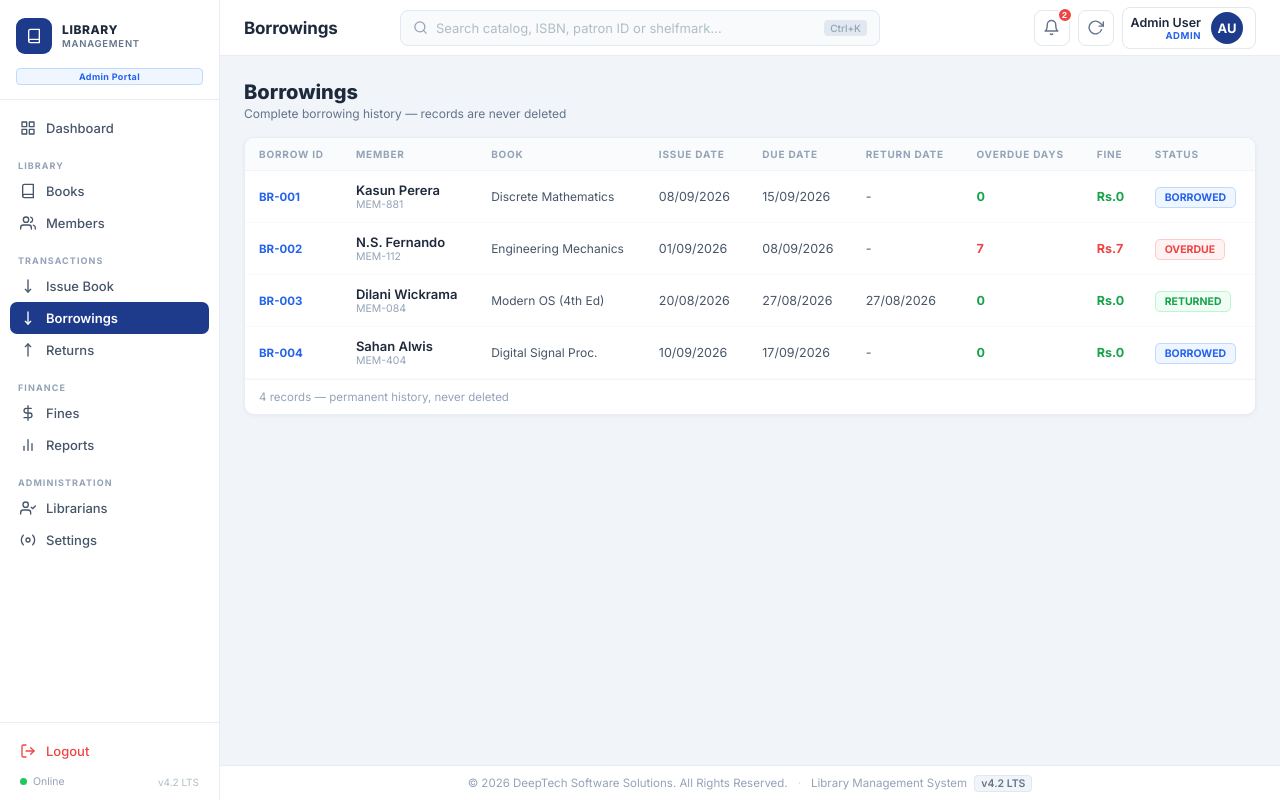
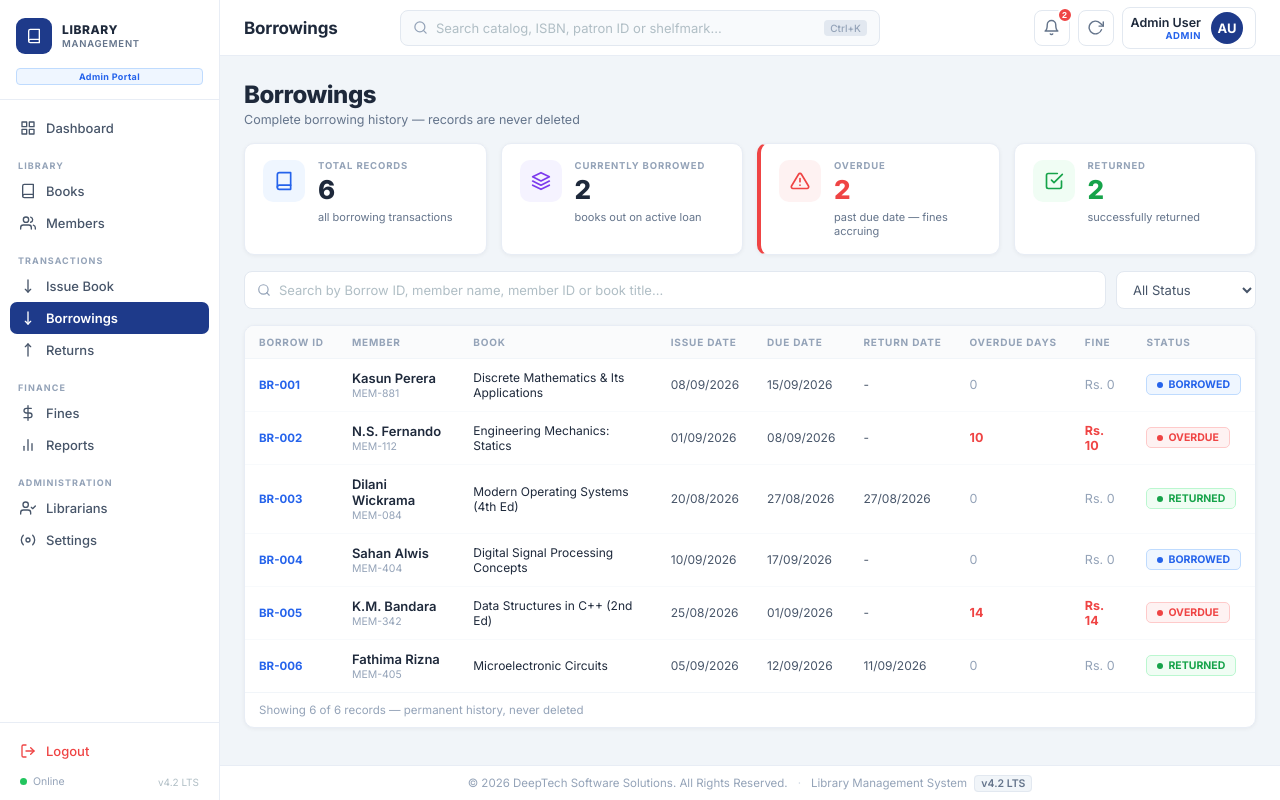
Before and after one commit to madushan24/Library-management-System, a React (Vite) app in the folder frontend/: page /borrowings in a window 1280 px wide. Built offline with nearby package versions, Linux system fonts and the light colour scheme; the HTML template or start-up script is replaced by a standard one.

Commit message:
borrowing books page

```diff
--- a/frontend/src/components/books/AddBookModal.css
+++ b/frontend/src/components/books/AddBookModal.css
@@ -64,7 +64,8 @@
 .abm-step-label { font-size: 12px; font-weight: 600; color: #94a3b8; white-space: nowrap; }
 .abm-step--active .abm-step-label { color: #1e293b; }
 .abm-step--done   .abm-step-label { color: #16a34a; }
-.abm-step-line { flex: 1; height: 1px; background: #e2e8f0; margin: 0 8px; }
+.abm-step-line { flex: 1; height: 2px; background: #e2e8f0; margin: 0 8px; border-radius: 1px; transition: background 0.2s; }
+.abm-step-line--done { background: #16a34a; }
 
 /* Body — scrollable */
 .abm-body {
--- a/frontend/src/pages/borrowings/BorrowingsPage.css
+++ b/frontend/src/pages/borrowings/BorrowingsPage.css
@@ -1,15 +1,98 @@
-.brw { display: flex; flex-direction: column; gap: 16px; }
+.brw { display: flex; flex-direction: column; gap: 16px; font-family: "Inter", -apple-system, BlinkMacSystemFont, "Segoe UI", sans-serif; }
+
+/* Header */
 .brw-header { display: flex; justify-content: space-between; align-items: flex-start; }
-.brw-title { font-size: 20px; font-weight: 800; color: #1e293b; }
-.brw-sub { font-size: 12px; color: #64748b; margin-top: 2px; }
+.brw-title { font-size: 24px; font-weight: 800; color: #1e293b; letter-spacing: -0.02em; }
+.brw-sub   { font-size: 12.5px; color: #64748b; margin-top: 3px; }
+
+/* Stat Cards */
+.brw-stats { display: grid; grid-template-columns: repeat(4, 1fr); gap: 14px; }
+
+.brw-stat {
+  background: #fff; border-radius: 10px; padding: 16px 18px;
+  border: 1px solid #e8edf5; box-shadow: 0 1px 4px rgba(0,0,0,0.05);
+  display: flex; align-items: flex-start; gap: 13px;
+}
+.brw-stat--warn { border-left: 4px solid #ef4444; }
+
+.brw-stat-icon {
+  width: 42px; height: 42px; border-radius: 10px;
+  display: flex; align-items: center; justify-content: center; flex-shrink: 0;
+}
+.brw-stat-icon--blue   { background: #eff6ff; color: #2563eb; }
+.brw-stat-icon--indigo { background: #f5f3ff; color: #7c3aed; }
+.brw-stat-icon--red    { background: #fef2f2; color: #ef4444; }
+.brw-stat-icon--green  { background: #f0fdf4; color: #16a34a; }
+
+.brw-stat-body { flex: 1; }
+.brw-stat-label { font-size: 9.5px; font-weight: 700; letter-spacing: 0.09em; color: #94a3b8; text-transform: uppercase; margin-bottom: 5px; }
+.brw-stat-val   { font-size: 26px; font-weight: 800; color: #1e293b; line-height: 1.1; margin-bottom: 5px; }
+.brw-stat-val--red   { color: #ef4444; }
+.brw-stat-val--green { color: #16a34a; }
+.brw-stat-sub   { font-size: 11px; color: #64748b; }
+
+/* Toolbar */
+.brw-toolbar {
+  display: flex; align-items: center; gap: 10px;
+}
+.brw-search {
+  display: flex; align-items: center; gap: 8px;
+  background: #fff; border: 1.5px solid #e2e8f0;
+  border-radius: 8px; padding: 0 12px; height: 38px;
+  flex: 1; color: #94a3b8; transition: border-color 0.15s;
+}
+.brw-search:focus-within { border-color: #2563eb; }
+.brw-search input {
+  flex: 1; border: none; outline: none;
+  font-size: 13px; color: #475569; font-family: inherit; background: none;
+}
+.brw-search input::placeholder { color: #b0bec5; }
+.brw-clear-btn {
+  background: none; border: none; cursor: pointer;
+  color: #94a3b8; font-size: 14px; line-height: 1;
+  padding: 2px 4px; border-radius: 4px; transition: color 0.12s;
+}
+.brw-clear-btn:hover { color: #ef4444; }
+.brw-select {
+  height: 38px; border: 1.5px solid #e2e8f0;
+  border-radius: 8px; padding: 0 12px;
+  font-size: 13px; color: #475569;
+  background: #fff; font-family: inherit;
+  cursor: pointer; outline: none; min-width: 140px;
+  transition: border-color 0.15s;
+}
+.brw-select:focus { border-color: #2563eb; }
+
+/* Table Card */
 .brw-card { background: #fff; border-radius: 10px; border: 1px solid #e8edf5; overflow: hidden; box-shadow: 0 1px 4px rgba(0,0,0,0.05); }
 .brw-table { width: 100%; border-collapse: collapse; font-size: 12.5px; }
-.brw-table th { font-size: 10px; font-weight: 700; letter-spacing: 0.08em; color: #94a3b8; text-transform: uppercase; padding: 10px 14px; text-align: left; background: #fafbfc; border-bottom: 1px solid #f1f5f9; white-space: nowrap; }
-.brw-table td { padding: 11px 14px; border-bottom: 1px solid #f8fafc; color: #475569; vertical-align: middle; }
+.brw-table th {
+  font-size: 10px; font-weight: 700; letter-spacing: 0.08em; color: #94a3b8;
+  text-transform: uppercase; padding: 10px 14px; text-align: left;
+  background: #fafbfc; border-bottom: 1px solid #f1f5f9; white-space: nowrap;
+}
+.brw-table td { padding: 11px 14px; border-bottom: 1px solid #f8fafc; vertical-align: middle; }
+.brw-table tr:last-child td { border-bottom: none; }
 .brw-table tr:hover td { background: #fafbff; }
-.brw-id { font-size: 11.5px; font-weight: 700; color: #2563eb; }
-.brw-name { font-weight: 600; color: #1e293b; font-size: 13px; }
-.brw-sub2 { font-size: 10.5px; color: #94a3b8; }
-.brw-book { font-size: 12px; color: #1e293b; max-width: 200px; }
-.brw-status { font-size: 10.5px; font-weight: 700; border-radius: 5px; padding: 3px 9px; white-space: nowrap; }
+
+.brw-id   { font-size: 11.5px; font-weight: 700; color: #2563eb; }
+.brw-name { font-size: 13px; font-weight: 600; color: #1e293b; }
+.brw-sub2 { font-size: 10.5px; color: #94a3b8; margin-top: 1px; }
+.brw-book { font-size: 12px; color: #1e293b; max-width: 220px; }
+.brw-date { font-size: 12px; color: #475569; white-space: nowrap; }
+
+.brw-days-red { font-size: 12.5px; font-weight: 700; color: #ef4444; }
+.brw-days-ok  { font-size: 12.5px; color: #94a3b8; }
+.brw-fine-red { font-size: 12.5px; font-weight: 700; color: #ef4444; }
+.brw-fine-ok  { font-size: 12.5px; color: #94a3b8; }
+
+.brw-status {
+  display: inline-flex; align-items: center; gap: 5px;
+  font-size: 10.5px; font-weight: 700;
+  border-radius: 5px; padding: 3px 10px; white-space: nowrap;
+}
+.brw-sdot { width: 6px; height: 6px; border-radius: 50%; flex-shrink: 0; }
+
+.brw-empty { text-align: center; padding: 32px; font-size: 13px; color: #94a3b8; }
+
 .brw-footer { padding: 10px 14px; font-size: 11.5px; color: #94a3b8; border-top: 1px solid #f1f5f9; }
--- a/frontend/src/pages/borrowings/BorrowingsPage.jsx
+++ b/frontend/src/pages/borrowings/BorrowingsPage.jsx
@@ -1,10 +1,13 @@
+import { useState } from 'react'
 import './BorrowingsPage.css'
 
 const records = [
-  { id: 'BR-001', member: 'Kasun Perera',    memberId: 'MEM-881', book: 'Discrete Mathematics', issued: '08/09/2026', due: '15/09/2026', returned: '-',         days: 0, fine: 0, status: 'BORROWED' },
-  { id: 'BR-002', member: 'N.S. Fernando',   memberId: 'MEM-112', book: 'Engineering Mechanics', issued: '01/09/2026', due: '08/09/2026', returned: '-',         days: 7, fine: 7, status: 'OVERDUE'  },
-  { id: 'BR-003', member: 'Dilani Wickrama', memberId: 'MEM-084', book: 'Modern OS (4th Ed)',    issued: '20/08/2026', due: '27/08/2026', returned: '27/08/2026', days: 0, fine: 0, status: 'RETURNED' },
-  { id: 'BR-004', member: 'Sahan Alwis',     memberId: 'MEM-404', book: 'Digital Signal Proc.', issued: '10/09/2026', due: '17/09/2026', returned: '-',         days: 0, fine: 0, status: 'BORROWED' },
+  { id: 'BR-001', member: 'Kasun Perera',    memberId: 'MEM-881', book: 'Discrete Mathematics & Its Applications', issued: '08/09/2026', due: '15/09/2026', returned: '-',         days: 0,  fine: 0,  status: 'BORROWED' },
+  { id: 'BR-002', member: 'N.S. Fernando',   memberId: 'MEM-112', book: 'Engineering Mechanics: Statics',           issued: '01/09/2026', due: '08/09/2026', returned: '-',         days: 10, fine: 10, status: 'OVERDUE'  },
+  { id: 'BR-003', member: 'Dilani Wickrama', memberId: 'MEM-084', book: 'Modern Operating Systems (4th Ed)',        issued: '20/08/2026', due: '27/08/2026', returned: '27/08/2026', days: 0,  fine: 0,  status: 'RETURNED' },
+  { id: 'BR-004', member: 'Sahan Alwis',     memberId: 'MEM-404', book: 'Digital Signal Processing Concepts',      issued: '10/09/2026', due: '17/09/2026', returned: '-',         days: 0,  fine: 0,  status: 'BORROWED' },
+  { id: 'BR-005', member: 'K.M. Bandara',    memberId: 'MEM-342', book: 'Data Structures in C++ (2nd Ed)',         issued: '25/08/2026', due: '01/09/2026', returned: '-',         days: 14, fine: 14, status: 'OVERDUE'  },
+  { id: 'BR-006', member: 'Fathima Rizna',   memberId: 'MEM-405', book: 'Microelectronic Circuits',                issued: '05/09/2026', due: '12/09/2026', returned: '11/09/2026', days: 0,  fine: 0,  status: 'RETURNED' },
 ]
 
 const S = {
@@ -13,25 +16,146 @@ const S = {
   OVERDUE:  { color: '#ef4444', bg: '#fef2f2', border: '#fecaca' },
 }
 
+const SearchIcon = () => (
+  <svg width="14" height="14" viewBox="0 0 24 24" fill="none" stroke="currentColor" strokeWidth="2" strokeLinecap="round" strokeLinejoin="round">
+    <circle cx="11" cy="11" r="8"/><line x1="21" y1="21" x2="16.65" y2="16.65"/>
+  </svg>
+)
+
+const BookIcon  = () => (
+  <svg width="20" height="20" viewBox="0 0 24 24" fill="none" stroke="currentColor" strokeWidth="2" strokeLinecap="round" strokeLinejoin="round">
+    <path d="M4 19.5A2.5 2.5 0 0 1 6.5 17H20"/><path d="M6.5 2H20v20H6.5A2.5 2.5 0 0 1 4 19.5v-15A2.5 2.5 0 0 1 6.5 2z"/>
+  </svg>
+)
+
+const LayersIcon = () => (
+  <svg width="20" height="20" viewBox="0 0 24 24" fill="none" stroke="currentColor" strokeWidth="2" strokeLinecap="round" strokeLinejoin="round">
+    <polygon points="12 2 2 7 12 12 22 7 12 2"/>
+    <polyline points="2 17 12 22 22 17"/>
+    <polyline points="2 12 12 17 22 12"/>
+  </svg>
+)
+
+const AlertIcon = () => (
+  <svg width="20" height="20" viewBox="0 0 24 24" fill="none" stroke="currentColor" strokeWidth="2" strokeLinecap="round" strokeLinejoin="round">
+    <path d="M10.29 3.86L1.82 18a2 2 0 0 0 1.71 3h16.94a2 2 0 0 0 1.71-3L13.71 3.86a2 2 0 0 0-3.42 0z"/>
+    <line x1="12" y1="9" x2="12" y2="13"/><line x1="12" y1="17" x2="12.01" y2="17"/>
+  </svg>
+)
+
+const CheckIcon = () => (
+  <svg width="20" height="20" viewBox="0 0 24 24" fill="none" stroke="currentColor" strokeWidth="2" strokeLinecap="round" strokeLinejoin="round">
+    <polyline points="9 11 12 14 22 4"/>
+    <path d="M21 12v7a2 2 0 0 1-2 2H5a2 2 0 0 1-2-2V5a2 2 0 0 1 2-2h11"/>
+  </svg>
+)
+
 export default function BorrowingsPage() {
+  const [search, setSearch]         = useState('')
+  const [statusFilter, setStatus]   = useState('All Status')
+
+  const totalBorrowings = records.length
+  const totalBorrowed   = records.filter(r => r.status === 'BORROWED').length
+  const totalReturned   = records.filter(r => r.status === 'RETURNED').length
+  const totalOverdue    = records.filter(r => r.status === 'OVERDUE').length
+
+  const filtered = records.filter(r => {
+    const q = search.toLowerCase()
+    const matchSearch = r.id.toLowerCase().includes(q) ||
+      r.member.toLowerCase().includes(q) ||
+      r.memberId.toLowerCase().includes(q) ||
+      r.book.toLowerCase().includes(q)
+    const matchStatus = statusFilter === 'All Status' || r.status === statusFilter
+    return matchSearch && matchStatus
+  })
+
   return (
     <div className="brw">
+
       <div className="brw-header">
         <div>
           <h2 className="brw-title">Borrowings</h2>
           <p className="brw-sub">Complete borrowing history &mdash; records are never deleted</p>
         </div>
       </div>
+
+      <div className="brw-stats">
+        <div className="brw-stat">
+          <div className="brw-stat-icon brw-stat-icon--blue"><BookIcon /></div>
+          <div className="brw-stat-body">
+            <div className="brw-stat-label">TOTAL RECORDS</div>
+            <div className="brw-stat-val">{totalBorrowings}</div>
+            <div className="brw-stat-sub">all borrowing transactions</div>
+          </div>
+        </div>
+        <div className="brw-stat">
+          <div className="brw-stat-icon brw-stat-icon--indigo"><LayersIcon /></div>
+          <div className="brw-stat-body">
+            <div className="brw-stat-label">CURRENTLY BORROWED</div>
+            <div className="brw-stat-val">{totalBorrowed}</div>
+            <div className="brw-stat-sub">books out on active loan</div>
+          </div>
+        </div>
+        <div className="brw-stat brw-stat--warn">
+          <div className="brw-stat-icon brw-stat-icon--red"><AlertIcon /></div>
+          <div className="brw-stat-body">
+            <div className="brw-stat-label">OVERDUE</div>
+            <div className="brw-stat-val brw-stat-val--red">{totalOverdue}</div>
+            <div className="brw-stat-sub">past due date &mdash; fines accruing</div>
+          </div>
+        </div>
+        <div className="brw-stat">
+          <div className="brw-stat-icon brw-stat-icon--green"><CheckIcon /></div>
+          <div className="brw-stat-body">
+            <div className="brw-stat-label">RETURNED</div>
+            <div className="brw-stat-val brw-stat-val--green">{totalReturned}</div>
+            <div className="brw-stat-sub">successfully returned</div>
+          </div>
+        </div>
+      </div>
+
+      <div className="brw-toolbar">
+        <div className="brw-search">
+          <SearchIcon />
+          <input
+            placeholder="Search by Borrow ID, member name, member ID or book title..."
+            value={search}
+            onChange={e => setSearch(e.target.value)}
+          />
+          {search && (
+            <button className="brw-clear-btn" onClick={() => setSearch('')}>&#10005;</button>
+          )}
+        </div>
+        <select className="brw-select" value={statusFilter} onChange={e => setStatus(e.target.value)}>
+          <option value="All Status">All Status</option>
+          <option value="BORROWED">BORROWED</option>
+          <option value="RETURNED">RETURNED</option>
+          <option value="OVERDUE">OVERDUE</option>
+        </select>
+      </div>
+
       <div className="brw-card">
         <table className="brw-table">
           <thead>
             <tr>
-              <th>BORROW ID</th><th>MEMBER</th><th>BOOK</th><th>ISSUE DATE</th>
-              <th>DUE DATE</th><th>RETURN DATE</th><th>OVERDUE DAYS</th><th>FINE</th><th>STATUS</th>
+              <th>BORROW ID</th>
+              <th>MEMBER</th>
+              <th>BOOK</th>
+              <th>ISSUE DATE</th>
+              <th>DUE DATE</th>
+              <th>RETURN DATE</th>
+              <th>OVERDUE DAYS</th>
+              <th>FINE</th>
+              <th>STATUS</th>
             </tr>
           </thead>
           <tbody>
-            {records.map(r => {
+            {filtered.length === 0 ? (
+              <tr>
+                <td colSpan="9" className="brw-empty">No records found for "{search}"</td>
+              </tr>
+            ) : (
+              filtered.map(r => {
                 const st = S[r.status]
                 return (
                   <tr key={r.id}>
@@ -41,25 +165,32 @@ export default function BorrowingsPage() {
                       <div className="brw-sub2">{r.memberId}</div>
                     </td>
                     <td className="brw-book">{r.book}</td>
-                  <td>{r.issued}</td>
-                  <td>{r.due}</td>
-                  <td>{r.returned}</td>
-                  <td><span style={{ color: r.days > 0 ? '#ef4444' : '#16a34a', fontWeight: 700 }}>{r.days}</span></td>
-                  <td><span style={{ color: r.fine > 0 ? '#ef4444' : '#16a34a', fontWeight: 700 }}>Rs.{r.fine}</span></td>
+                    <td className="brw-date">{r.issued}</td>
+                    <td className="brw-date">{r.due}</td>
+                    <td className="brw-date">{r.returned}</td>
+                    <td>
+                      <span className={r.days > 0 ? 'brw-days-red' : 'brw-days-ok'}>{r.days}</span>
+                    </td>
+                    <td>
+                      <span className={r.fine > 0 ? 'brw-fine-red' : 'brw-fine-ok'}>Rs. {r.fine}</span>
+                    </td>
                     <td>
                       <span className="brw-status" style={{ color: st.color, background: st.bg, border: `1px solid ${st.border}` }}>
+                        <span className="brw-sdot" style={{ background: st.color }} />
                         {r.status}
                       </span>
                     </td>
                   </tr>
                 )
-            })}
+              })
+            )}
           </tbody>
         </table>
         <div className="brw-footer">
-          {records.length} records &mdash; permanent history, never deleted
+          <span>Showing {filtered.length} of {records.length} records &mdash; permanent history, never deleted</span>
         </div>
       </div>
+
     </div>
   )
 }
```
Also changed, not shown: frontend/src/components/books/AddBookModal.jsx (+18 -10 lines). Lines whose indentation alone changed are shown as unchanged.
